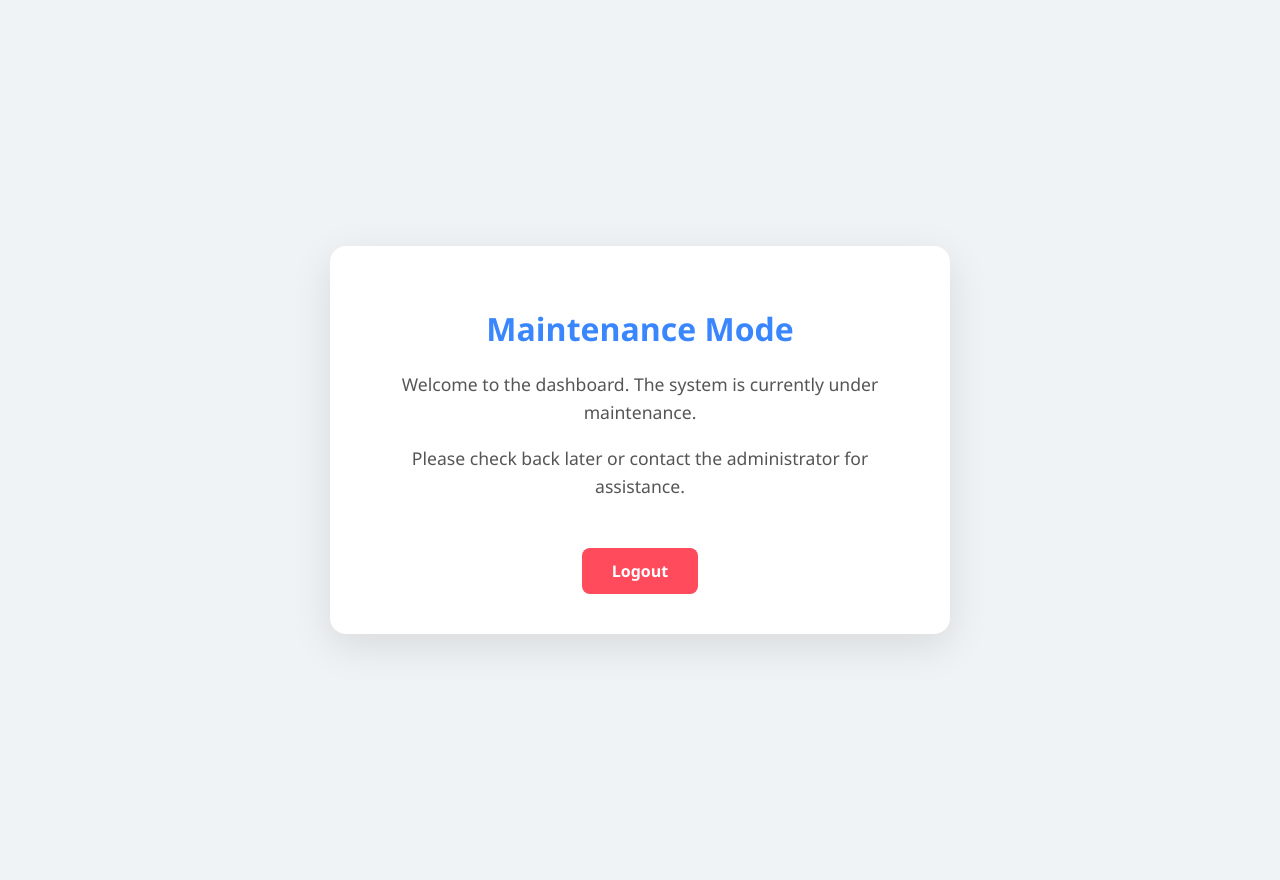
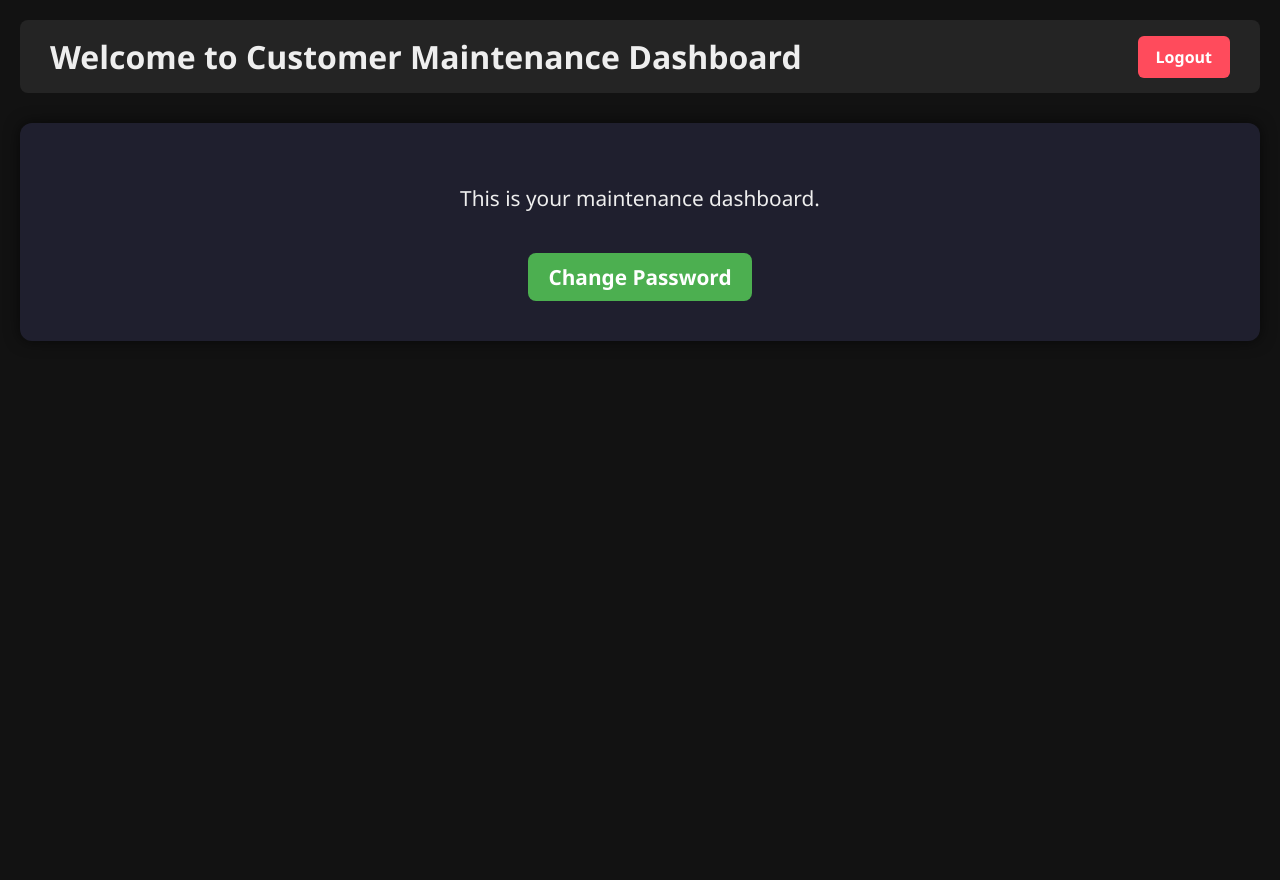
Before and after one commit to iqfadi0/IPS-DOMINO, a Flask app: page /dashboard in a window 1280 px wide. After the commit the page ends 341 px from the top, so only its background shows below. Run offline with Flask 3, Linux system fonts and the light colour scheme.

Commit message:
Update dashboard.html

```diff
--- a/templates/dashboard.html
+++ b/templates/dashboard.html
@@ -6,41 +6,30 @@
   <title>Dashboard - Maintenance</title>
   <style>
     body {
-      background: #f0f3f5;
-      color: #333;
+      background: #121212;
+      color: #eee;
       font-family: 'Segoe UI', Tahoma, Geneva, Verdana, sans-serif;
       margin: 0;
-      padding: 40px 20px;
+      padding: 20px;
+    }
+    header {
       display: flex;
-      justify-content: center;
+      justify-content: space-between;
       align-items: center;
-      height: 100vh;
+      background: #242424;
+      padding: 15px 30px;
+      border-radius: 8px;
+      margin-bottom: 30px;
     }
-    .dashboard-box {
-      background: #ffffff;
-      border-radius: 16px;
-      padding: 40px 60px;
-      box-shadow: 0 12px 40px rgba(0,0,0,0.1);
-      max-width: 500px;
-      text-align: center;
-    }
-    h1 {
-      margin-bottom: 20px;
+    header h1 {
+      margin: 0;
       font-weight: 700;
-      color: #3a86ff;
-    }
-    p {
-      font-size: 1.1em;
-      color: #555;
-      line-height: 1.6;
     }
     a.logout-btn {
-      display: inline-block;
-      margin-top: 30px;
-      padding: 12px 30px;
       background: #ff4b5c;
       color: white;
-      border-radius: 8px;
+      padding: 10px 18px;
+      border-radius: 6px;
       text-decoration: none;
       font-weight: 600;
       transition: background 0.3s ease;
@@ -48,14 +37,38 @@
     a.logout-btn:hover {
       background: #e03e4a;
     }
+    main {
+      text-align: center;
+      font-size: 1.3em;
+      padding: 40px;
+      background: #1f1f2e;
+      border-radius: 12px;
+      box-shadow: 0 0 15px #0009;
+    }
+    a.change-pass {
+      display: inline-block;
+      margin-top: 20px;
+      padding: 10px 20px;
+      background: #4caf50;
+      color: white;
+      border-radius: 8px;
+      text-decoration: none;
+      font-weight: 600;
+      transition: background 0.3s ease;
+    }
+    a.change-pass:hover {
+      background: #45a049;
+    }
   </style>
 </head>
 <body>
-  <div class="dashboard-box">
-    <h1>Maintenance Mode</h1>
-    <p>Welcome to the dashboard. The system is currently under maintenance.</p>
-    <p>Please check back later or contact the administrator for assistance.</p>
-    <a href="/" class="logout-btn">Logout</a>
-  </div>
+  <header>
+    <h1>Welcome to Customer Maintenance Dashboard</h1>
+    <a href="/logout" class="logout-btn">Logout</a>
+  </header>
+  <main>
+    <p>This is your maintenance dashboard.</p>
+    <a href="/change-password" class="change-pass">Change Password</a>
+  </main>
 </body>
 </html>
```
